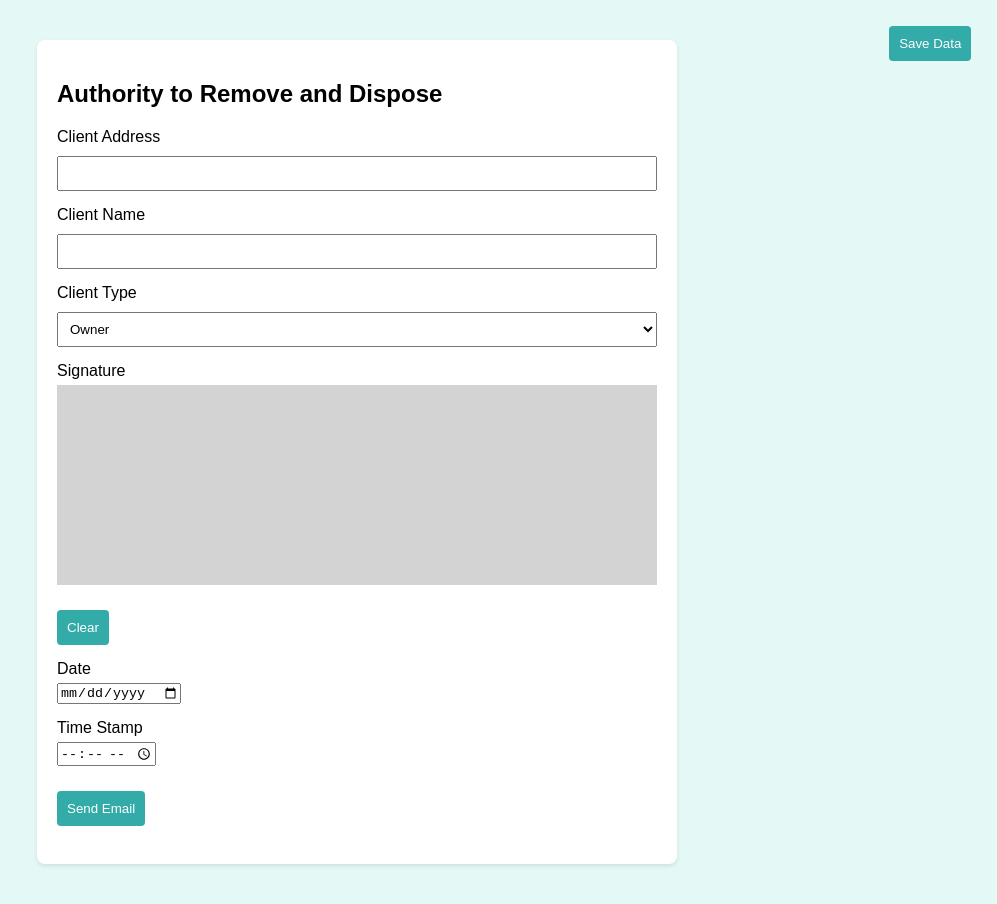
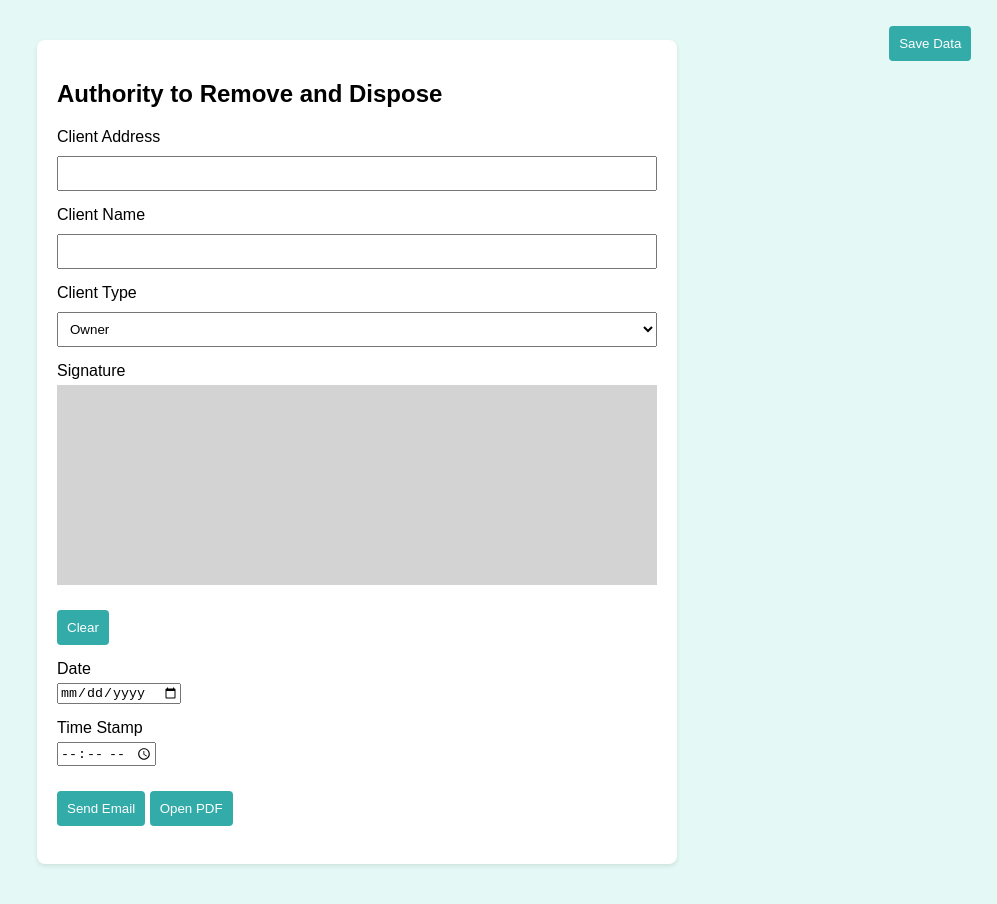
Before and after one commit to sJagulan/Antillia, a plain HTML site: page frontend/ATD_ATP/ATD.html in a window 1280 px wide. Shown: the whole page, without its empty margins (283-1280 px from the left). Drawn offline with nearby package versions, Linux system fonts and the light colour scheme.

Commit message:
added the pdfs and their links

```diff
--- a/frontend/ATD_ATP/ATD.html
+++ b/frontend/ATD_ATP/ATD.html
@@ -55,11 +55,8 @@
         <button id="saveButton" onclick=saveData()>Save Data</button>
         <!-- <button onclick=fillData()>Fill Data</button> -->
         <button onclick=processEmail()>Send Email</button>
+        <a href="ATD.pdf" id="pdf" target="_blank"><button>Open PDF</button></a>
         <br>
         <br>
-
-
-    </body>
-
     </div>
 </body>
```
Also changed, not shown: frontend/ATD_ATP/ATP.html (+1 -3 lines), frontend/ATD_ATP/ATD_ATPstyles.css (line endings or trailing spaces), 3 other files.
